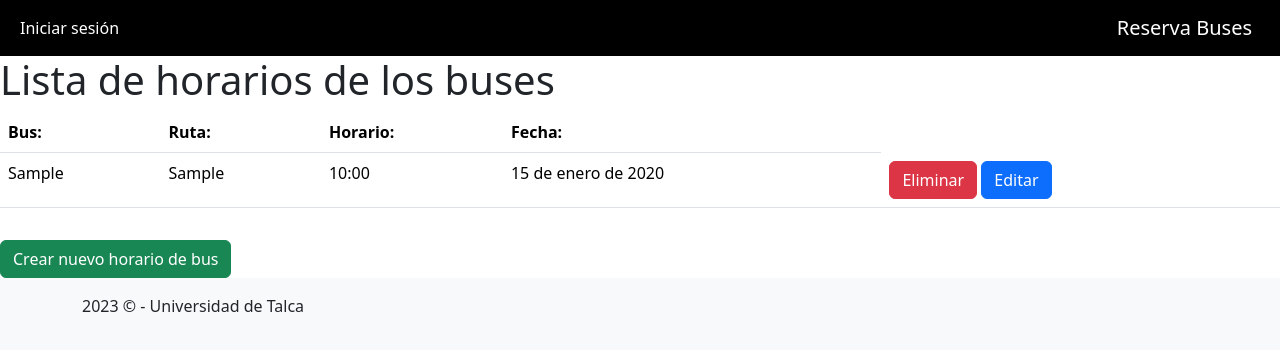
After one commit to jeremyjhoel/ReservaBuses, a Django app: page /Horarios_buses/ in a window 1280 px wide. The commit adds this page. Shown: the top 351 px of the page. Run offline with Django 4.2, Linux system fonts and the light colour scheme; tables that the repository leaves empty hold one stand-in row (values such as "Sample post"); some libraries are stand-ins or nearby versions.

Commit message:
cambio de disponibilidad pero necesita arreglar las limitaciones de eliminar y actualizar dado que no cambia  la tabla disponibilidad y se necesita replantear los permisos en caso de haber una con ocupación

```diff
--- a/Reserva1/Reserva/urls.py
+++ b/Reserva1/Reserva/urls.py
@@ -19,7 +19,7 @@ from Reservar.views import index
 from Reservar.views import busCreate, bus_list, BusUpdateView, BusDeleteView
 from Reservar.views import ciudad_list, ciudadCreate, CiudadDeleteView, CiudadUpdateView
 from Reservar.views import rutaLista, rutaCreacion, rutaBorrar, rutaEdit
-from Reservar.views import disponibilidadLista, disponibilidadCreacion
+from Reservar.views import horariosBusesLista, horiariosBusesCreacion, horariosBusesEdit, horariosBusesBorrar
 
 app_name = 'Reservar'
 
@@ -46,8 +46,12 @@ urlpatterns = [
     path('rutas/update/<int:pk>/', rutaEdit, name='ruta_update'),
     path('rutas/delete/<int:pk>/', rutaBorrar, name='ruta_delete'),
 
-    path('disponibilidades/', disponibilidadLista, name='disponibilidad_list'),
-    path('disponibilidades/create/', disponibilidadCreacion,
-         name='disponibilidad_create'),
-
+    path('Horarios_buses/', horariosBusesLista,
+         name='Horarios_buses_list'),
+    path('Horarios_buses/create/', horiariosBusesCreacion,
+         name='Horarios_buses_create'),
+    path('Horarios_buses/update/<int:pk>/',
+         horariosBusesEdit, name='Horarios_buses_update'),
+    path('Horarios_buses/delete/<int:pk>/',
+         horariosBusesBorrar, name='Horarios_buses_delete'),
 ]
--- a/Reserva1/Reservar/admin.py
+++ b/Reserva1/Reservar/admin.py
@@ -1,5 +1,5 @@
 from django.contrib import admin
-from .models import Cliente, Ruta, Bus, Asientos, Reserva, Disponibilidad, Ciudades, Asientos
+from .models import Cliente, Ruta, Bus, Asientos, Reserva, Disponibilidad, Ciudades, Asientos, Horarios_buses
 
 admin.site.register(Cliente)
 admin.site.register(Ruta)
@@ -8,6 +8,6 @@ admin.site.register(Asientos)
 admin.site.register(Reserva)
 admin.site.register(Disponibilidad)
 admin.site.register(Ciudades)
-
+admin.site.register(Horarios_buses)
 
 # Register your models here.
--- a/Reserva1/Reservar/models.py
+++ b/Reserva1/Reservar/models.py
@@ -60,6 +60,18 @@ class Reserva(models.Model):
         return str(self.fechaReserva)
 
 
+class Horarios_buses(models.Model):
+    bus = models.ForeignKey(Bus, on_delete=models.CASCADE,
+                            related_name='Horarios_buses_bus')
+    ruta = models.ForeignKey(
+        Ruta, on_delete=models.CASCADE, related_name='Horarios_buses_ruta')
+    horario = models.TimeField()
+    fecha = models.DateField()
+
+    def __str__(self):
+        return str(self.horario)
+
+
 class Disponibilidad(models.Model):
     bus = models.ForeignKey(Bus, on_delete=models.CASCADE,
                             related_name='disponibilidades_bus')
@@ -74,5 +86,4 @@ class Disponibilidad(models.Model):
     def __str__(self):
         return str(self.horario)
 
-
 # Create your models here.
--- a/Reserva1/Reservar/templates/disponibilidades/disponibilidad_create.html
+++ b/Reserva1/Reservar/templates/Horarios_buses/Horarios_buses_create.html
@@ -48,7 +48,7 @@
             </div>
         </div>
     </div>
-    <a href="/disponibilidades/" class="btn btn-primary mx-3">Volver a la lista de disponibilidades</a>
+    <a href="/Horarios_buses/" class="btn btn-primary mx-3">Volver a la lista de horarios de buses</a>
 
     {% bootstrap_javascript %}
 </body>
--- /dev/null
+++ b/Reserva1/Reservar/templates/Horarios_buses/Horarios_buses_list.html
@@ -0,0 +1,41 @@
+{% extends 'layout.html' %}
+
+{% block content %}
+
+<h1>Lista de horarios de los buses</h1>
+
+<table class="table">
+    <thead>
+        <tr>
+            <th>Bus:</th>
+            <th>Ruta:</th>
+            <th>Horario:</th>
+            <th>Fecha:</th>
+        </tr>
+    </thead>
+    <tbody>
+        {% for Hora_b in Hora_b %}
+        <tr>
+            <td>{{ Hora_b.bus }}</td>
+            <td>{{ Hora_b.ruta }}</td>
+            <td>{{ Hora_b.horario }}</td>
+            <td>{{ Hora_b.fecha }}</td>
+            <td>
+                <form method="GET" action="/Horarios_buses/delete/{{ Hora_b.id }}" style="display: inline;">
+                    {% csrf_token %}
+                    <button class="btn btn-danger" type="submit">Eliminar</button>
+                </form>
+                <a class="btn btn-primary" href="/Horarios_buses/update/{{ Hora_b.id }}">Editar</a>
+            </td>
+        </tr>
+        {% empty %}
+        <tr>
+            <td colspan="4">No hay horarios de buses disponibles</td>
+        </tr>
+        {% endfor %}
+    </tbody>
+</table>
+
+<a class="btn btn-success mt-3" href="/Horarios_buses/create/">Crear nuevo horario de bus</a>
+
+{% endblock %}
--- a/Reserva1/Reservar/views.py
+++ b/Reserva1/Reservar/views.py
@@ -2,9 +2,9 @@ from django.shortcuts import render, redirect
 from django.contrib import messages
 from django.contrib.auth import authenticate
 from django.contrib.auth.decorators import login_required
-from .models import Cliente, Bus, Ruta, Ciudades, Asientos, Disponibilidad
+from .models import Cliente, Bus, Ruta, Ciudades, Asientos, Horarios_buses, Disponibilidad
 from django.views.generic import ListView, CreateView, UpdateView, DeleteView
-from .forms import BusForm, RutaForm, CiudadForm, AsientosForm, DisponibilidadForm
+from .forms import BusForm, RutaForm, CiudadForm, AsientosForm, Horarios_busesForm
 from django.urls import reverse_lazy
 
 
@@ -163,64 +163,81 @@ def ciudad_list(request):
     return render(request, 'ciudades/ciudad_list.html', context)
 
 
-def disponibilidadLista(request):
-    disponibilidades = Disponibilidad.objects.all()
-    return render(request, 'disponibilidades/disponibilidad_list.html', {'disponibilidades': disponibilidades})
+def horariosBusesLista(request):
+    Hora_b = Horarios_buses.objects.all()
+    return render(request, 'Horarios_buses/Horarios_buses_list.html', {'Hora_b': Hora_b})
 
 
-def disponibilidadCreacion(request):
+def horiariosBusesCreacion(request):
+    if request.method == 'POST':
+        form = Horarios_busesForm(request.POST)
+        if form.is_valid():
+            horario_buses = form.save(commit=False)
+            horario_buses.save()
+
+            bus = horario_buses.bus
+            asientos = Asientos.objects.filter(bus=bus)
+
+            disponibilidades = []
+            for asiento in asientos:
+                disponibilidad = Disponibilidad(
+                    bus=bus,
+                    asiento=asiento,
+                    ruta=horario_buses.ruta,
+                    horario=horario_buses.horario,
+                    fecha=horario_buses.fecha,
+                    disponible=True
+                )
+                disponibilidades.append(disponibilidad)
+
+            Disponibilidad.objects.bulk_create(disponibilidades)
+
+            messages.success(
+                request, 'El horario del bus fue creado exitosamente')
+            return redirect('Horarios_buses_list')
+        else:
+            messages.error(
+                request, 'Ha ocurrido un error al crear el horario de los buses')
+    else:
+        form = Horarios_busesForm()
+    return render(request, 'Horarios_buses/Horarios_buses_create.html', {'form': form})
+
+
+def horariosBusesBorrar(request, pk):
+    try:
+        Hora_b = Horarios_buses.objects.get(pk=pk)
+    except Horarios_buses.DoesNotExist:
+        messages.error(request, 'El horario del bus no existe')
+        return redirect('Horarios_buses_list')
 
     if request.method == 'POST':
-        form = DisponibilidadForm(request.POST)
+        Hora_b.delete()
+        messages.success(
+            request, 'El horario del bus fue eliminado exitosamente')
+        return redirect('Horarios_buses_list')
+    return render(request, 'Horarios_buses/Horarios_buses_delete.html', {'Hora_b': Hora_b})
 
+
+def horariosBusesEdit(request, pk):
+    try:
+        Hora_b = Horarios_buses.objects.get(pk=pk)
+    except Horarios_buses.DoesNotExist:
+        messages.error(request, 'El horario del bus no existe')
+        return redirect('Horarios_buses_list')
+
+    if request.method == 'POST':
+        form = Horarios_busesForm(request.POST, instance=Hora_b)
         if form.is_valid():
             form.save()
             messages.success(
-                request, 'La disponibilidad fue creada exitosamente')
-            return redirect('disponibilidad_list')
+                request, 'El horario del bus fue actualizado exitosamente')
+            return redirect('Horarios_buses_list')
         else:
             messages.error(
-                request, 'Ha ocurrido un error al crear la disponibilidad')
+                request, 'Ha ocurrido un error al actualizar el horario del bus')
     else:
-        form = DisponibilidadForm()
-    return render(request, 'disponibilidades/disponibilidad_create.html', {'form': form})
-
-
-def disponibilidadBorrar(request, pk):
-    try:
-        disponibilidad = Disponibilidad.objects.get(pk=pk)
-    except Disponibilidad.DoesNotExist:
-        messages.error(request, 'La disponibilidad no existe')
-        return redirect('disponibilidad_list')
-
-    if request.method == 'POST':
-        disponibilidad.delete()
-        messages.success(
-            request, 'La disponibilidad fue eliminada exitosamente')
-        return redirect('disponibilidad_list')
-    return render(request, 'disponibilidades/disponibilidad_delete.html', {'disponibilidad': disponibilidad})
-
-
-def disponibilidadEdit(request, pk):
-    try:
-        disponibilidad = Disponibilidad.objects.get(pk=pk)
-    except Disponibilidad.DoesNotExist:
-        messages.error(request, 'La disponibilidad no existe')
-        return redirect('disponibilidad_list')
-
-    if request.method == 'POST':
-        form = DisponibilidadForm(request.POST, instance=disponibilidad)
-        if form.is_valid():
-            form.save()
-            messages.success(
-                request, 'La disponibilidad fue actualizada exitosamente')
-            return redirect('disponibilidad_list')
-        else:
-            messages.error(
-                request, 'Ha ocurrido un error al actualizar la disponibilidad')
-    else:
-        form = DisponibilidadForm(instance=disponibilidad)
-    return render(request, 'disponibilidades/disponibilidad_update.html', {'form': form, 'disponibilidad_id': pk})
+        form = Horarios_busesForm(instance=Hora_b)
+    return render(request, 'Horarios_buses/Horarios_buses_update.html', {'form': form, 'Hora_b_id': pk})
 
 
 class BusUpdateView(UpdateView):
```
Also changed, not shown: Reserva1/Reservar/forms.py (+8 -7 lines), Reserva1/Reservar/templates/Horarios_buses/Horarios_buses_delete.html (added, +46 -0 lines), Reserva1/Reservar/templates/Horarios_buses/Horarios_buses_update.html (added, +29 -0 lines), Reserva1/Reservar/templates/disponibilidades/disponibilidad_list.html (deleted, +0 -45 lines), Reserva1/Reservar/templates/disponibilidades/disponibilidad_update.html (deleted, +0 -58 lines), Reserva1/Reservar/migrations/0004_horarios_buses.py (added), Reserva1/Reservar/templates/usuarioCliente/usuario_cliente.html (added).
